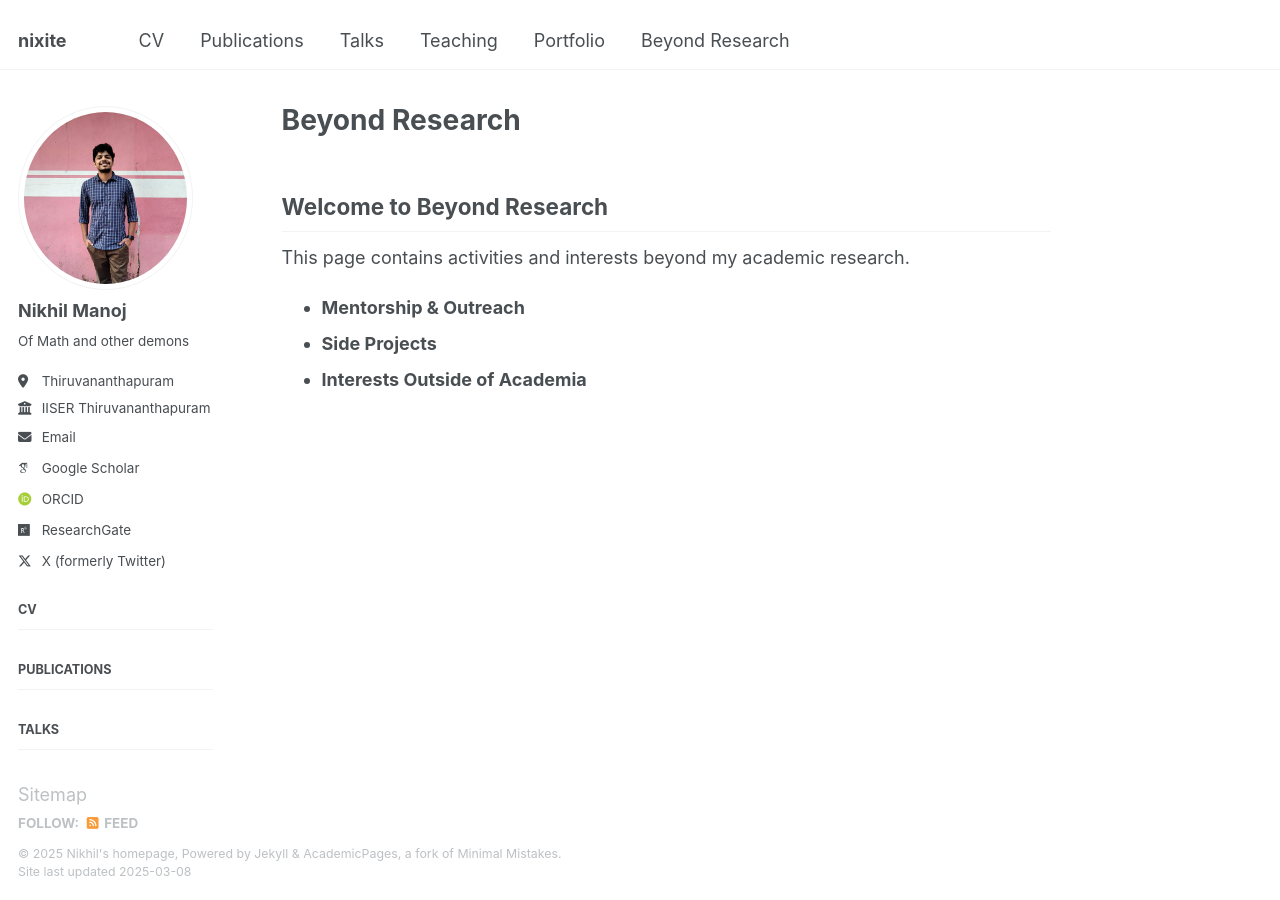
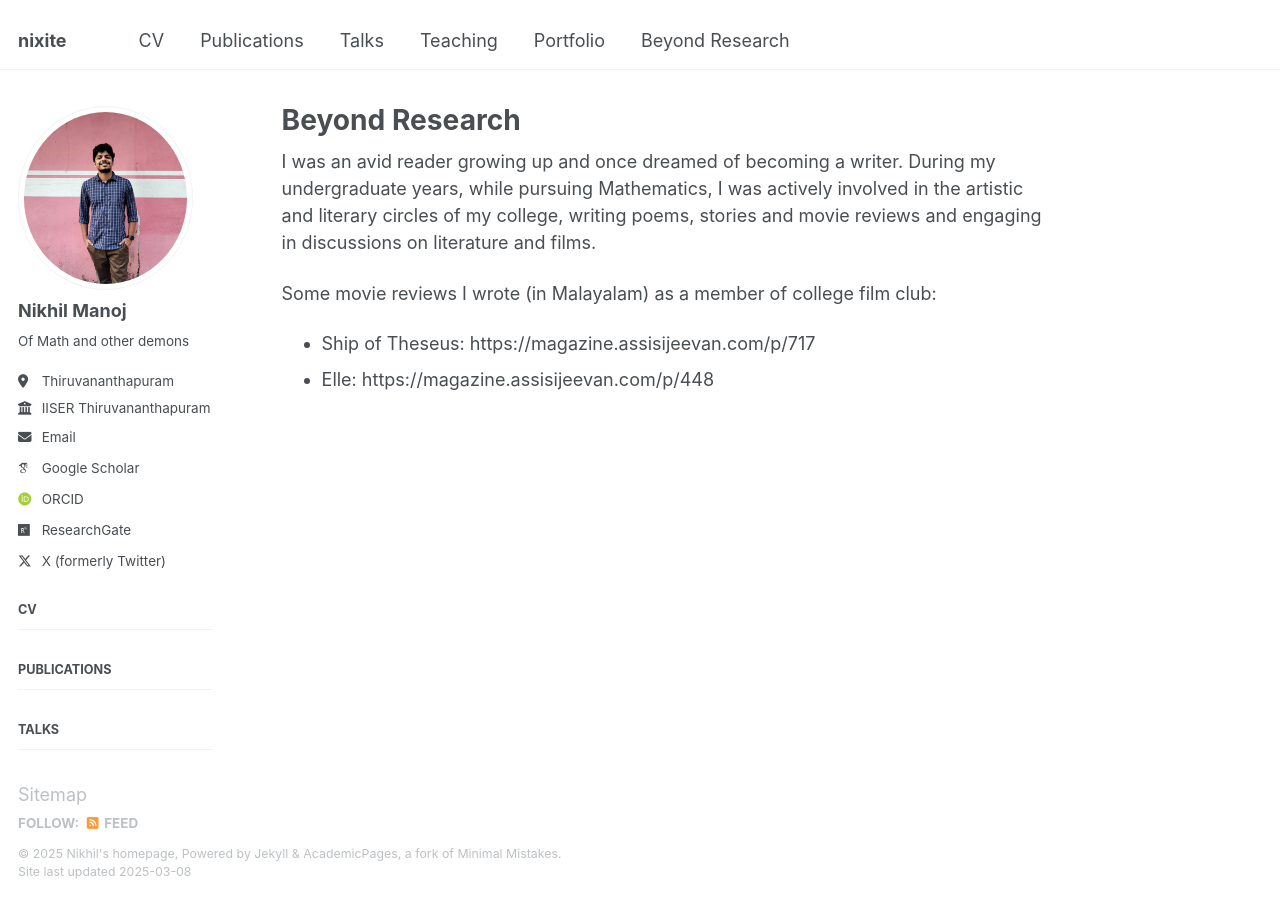
Before and after one commit to nikhil0597/nikhil0597.github.io, a Jekyll site: the page built from _pages/beyond-research.md, in a window 1280 px wide. Built offline with Jekyll 4.4.1, drawn with Linux system fonts in a browser that asks for light colours; some web fonts are replaced.

Commit message:
Update beyond-research.md

```diff
--- a/_pages/beyond-research.md
+++ b/_pages/beyond-research.md
@@ -6,9 +6,8 @@ sidebar:
   nav: "main"
 ---
 
-## Welcome to Beyond Research
-This page contains activities and interests beyond my academic research.
+I was an avid reader growing up and once dreamed of becoming a writer. During my undergraduate years, while pursuing Mathematics, I was actively involved in the artistic and literary circles of my college, writing poems, stories and movie reviews and engaging in discussions on literature and films.
 
-- **Mentorship & Outreach**
-- **Side Projects**
-- **Interests Outside of Academia**
+Some movie reviews I wrote (in Malayalam) as a member of college film club:
+- Ship of Theseus: https://magazine.assisijeevan.com/p/717
+- Elle: https://magazine.assisijeevan.com/p/448
```
